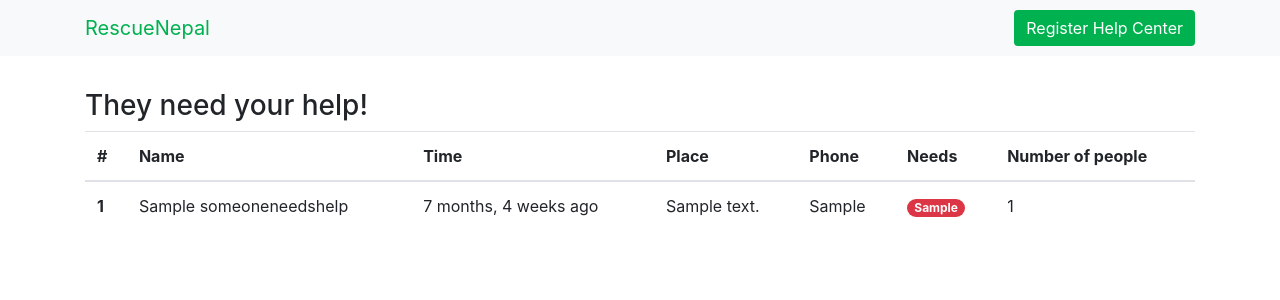
After one commit to akashadhikari/rescue, a Django app: page /need_help/ in a window 1280 px wide. The commit adds this page. Shown: the top 300 px of the page. Run offline with Django 3.2, Linux system fonts and the light colour scheme; tables that the repository leaves empty hold one stand-in row (values such as "Sample post").

Commit message:
Format db models, list and form view of help centers

```diff
--- a/rescue/connect/admin.py
+++ b/rescue/connect/admin.py
@@ -1,5 +1,8 @@
 from django.contrib import admin
-from .models import HelpCenter
+from .models import Need, HelpCenter, Help, SomeoneNeedsHelp
 
 
+admin.site.register(Need)
 admin.site.register(HelpCenter)
+admin.site.register(Help)
+admin.site.register(SomeoneNeedsHelp)
--- a/rescue/connect/models.py
+++ b/rescue/connect/models.py
@@ -1,11 +1,45 @@
 from django.db import models
 
 
-class HelpCenter(models.Model):
+class Need(models.Model):
+    requirement = models.CharField(max_length=100)
+
+    def __str__(self):
+        return self.requirement
+
+
+class Info(models.Model):
     name = models.CharField(max_length=140)
     address = models.CharField(max_length=140)
     contact = models.CharField(max_length=15)
     description = models.TextField(max_length=1000)
+    created_at = models.DateTimeField(auto_now_add=True)
+    updated_at = models.DateTimeField(auto_now=True)
+
+    class Meta:
+        abstract = True
+
+
+class HelpCenter(Info):
+
+    needs = models.ManyToManyField(Need, related_name="help_center_provisions")
 
     def __str__(self):
         return self.name
+
+
+class Help(Info):
+
+    needs = models.ManyToManyField(Need, related_name="help_provisions")
+
+    def __str__(self):
+        return self.name
+
+
+class SomeoneNeedsHelp(Info):
+
+    needs = models.ManyToManyField(Need, related_name="need_help")
+    number_of_people = models.IntegerField()
+
+    def __str__(self):
+        return self.name
--- a/rescue/connect/templates/connect/center.html
+++ b/rescue/connect/templates/connect/center.html
@@ -8,7 +8,10 @@
 <div class="container">
 
     <h1>{{center.name}}</h1>
+    <p>{{center.address}}</p>
+    <p>{{center.description}}</p>
 
 </div>
 
+
 {% endblock %}
--- /dev/null
+++ b/rescue/connect/templates/connect/need_help.html
@@ -0,0 +1,50 @@
+{% extends "base.html" %}
+{% load static %}
+{% load humanize %}
+
+{% block content %}
+
+<hr style="margin-top:1rem;margin-bottom: 1rem;border-top: 1px solid rgba(0, 0, 0, 0);">
+
+
+<div class="container">
+
+    <h3>They need your help!</h3>
+
+
+    <table class="table">
+        <thead>
+            <tr>
+                <th scope="col">#</th>
+                <th scope="col">Name</th>
+                <th scope="col">Time</th>
+                <th scope="col">Place</th>
+                <th scope="col">Phone</th>
+                <th scope="col">Needs</th>
+                <th scope="col">Number of people</th>
+            </tr>
+        </thead>
+        <tbody>
+            {% for help in helps %}
+            <tr>
+                <th scope="row">{{ help.id }}</th>
+                <td>{{ help.name }}</td>
+                <td>{{ help.created_at|naturaltime }}</td>
+                <td>{{ help.address }}</td>
+                <td>{{ help.contact }}</td>
+                <td>{% for need in help.needs.all %} <span
+                        class="badge badge-pill badge-danger">{{need}}</span>{% endfor %}</td>
+                <!-- <td>{{ help.other_needs_or_remark|truncatewords:"100" }}</td> -->
+                <td>{{ help.number_of_people }}</td>
+
+
+            </tr>
+            {% endfor %}
+
+        </tbody>
+
+    </table>
+
+</div>
+
+{% endblock %}
--- a/rescue/connect/urls.py
+++ b/rescue/connect/urls.py
@@ -1,9 +1,11 @@
 from django.urls import path
-from .views import (index, center)
+from .views import (index, center, show_needs, add_help_center)
 
 
 app_name = 'connect'
 urlpatterns = [
     path('', index, name='index'),
-    path('<pk>', center, name='center')
+    path('need_help/', show_needs, name='need_help'),
+    path('add_help_center/', add_help_center, name='add_help_center'),
+    path('<pk>/', center, name='center'),
 ]
--- a/rescue/connect/views.py
+++ b/rescue/connect/views.py
@@ -1,9 +1,9 @@
-from django.shortcuts import render, get_object_or_404
-from .models import HelpCenter
-
-# Create your views here.
+from django.shortcuts import render, get_object_or_404, redirect, reverse
+from .models import HelpCenter, Help, SomeoneNeedsHelp
+from .forms import HelpCenterForm
 
 
+# List all help centers and home view
 def index(request):
     help_centers = HelpCenter.objects.all()
     context = {
@@ -12,6 +12,7 @@ def index(request):
     return render(request, 'connect/index.html', context)
 
 
+# Show particular help center
 def center(request, pk):
     center = get_object_or_404(HelpCenter, pk=pk)
     help_center = HelpCenter.objects.filter(pk=pk)
@@ -20,3 +21,55 @@ def center(request, pk):
         'help_center': help_center,
     }
     return render(request, 'connect/center.html', context)
+
+
+# Add particular help center
+def add_help_center(request):
+    form = HelpCenterForm(request.POST or None)
+    context = {
+        "help_center_form": form,
+
+    }
+    if form.is_valid():
+        name = request.POST.get('name')
+        address = request.POST.get('address')
+        contact = request.POST.get('contact')
+        description = request.POST.get('description')
+        needs = request.POST.getlist('needs')
+
+        new_help_center = HelpCenter.objects.create(
+            name=name,
+            contact=contact,
+            address=address,
+            description= description,
+            )
+        new_help_center.needs.add(*needs)
+
+
+        new_help_center.save()
+        if request.method == 'POST':
+            return redirect(reverse('connect:index'))
+    return render(request, "connect/add_help_center.html", context)
+
+
+# List all needs
+def show_needs(request):
+    helps = SomeoneNeedsHelp.objects.all().order_by('id')
+    context = {
+        'helps': helps
+    }
+    return render(request, "connect/need_help.html", context)
+
+# add particular need
+def add_need(request):
+    pass
+
+
+# add particular help
+def add_help(request):
+    pass
+
+
+# list all helps
+def show_helps(request):
+    pass
--- a/rescue/rescue/settings.py
+++ b/rescue/rescue/settings.py
@@ -37,6 +37,7 @@ INSTALLED_APPS = [
     'django.contrib.sessions',
     'django.contrib.messages',
     'django.contrib.staticfiles',
+    'django.contrib.humanize',
 
     'connect',
 ]
--- a/rescue/templates/navbar.html
+++ b/rescue/templates/navbar.html
@@ -2,6 +2,6 @@
 <nav class="navbar navbar-light bg-light static-top">
     <div class="container">
         <a class="navbar-brand" href="{% url 'connect:index' %}" style="color: #00b14f">RescueNepal</a>
-        <a class="btn btn-success" href="#">Register Help Center</a>
+        <a class="btn btn-success" href="{% url 'connect:add_help_center' %}">Register Help Center</a>
     </div>
 </nav>
```
Also changed, not shown: rescue/connect/forms.py (added, +21 -0 lines), rescue/connect/templates/connect/add_help_center.html (added, +14 -0 lines), rescue/connect/templates/connect/index.html (+19 -7 lines), rescue/connect/migrations/0002_help_need.py (added), rescue/connect/migrations/0003_auto_20200910_0046.py (added), rescue/connect/migrations/0004_auto_20200910_0102.py (added).
